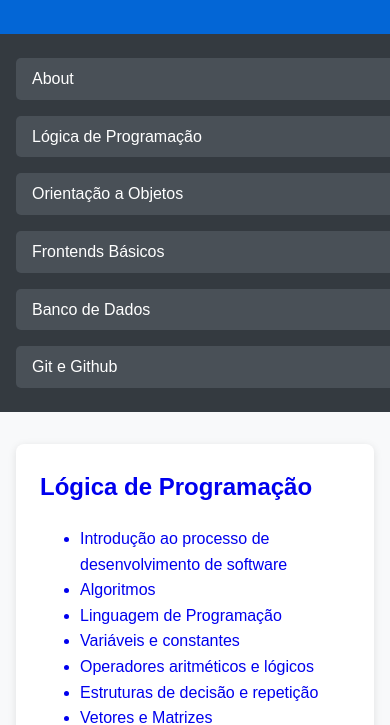
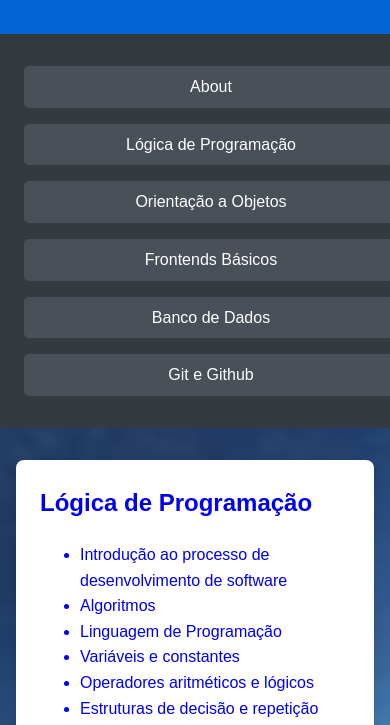
Before and after one commit to madogap/1000-devs-2024, a plain HTML site: page aulas-1000-devs-2024/src/com/mado/mesttra/apresentacao/master.html in a window 390 px wide. Shown: the part 143-868 px from the top of the page. Drawn offline with Linux system fonts and the light colour scheme.

Commit message:
Adicionado imagens

```diff
--- a/aulas-1000-devs-2024/src/com/mado/mesttra/apresentacao/master.html
+++ b/aulas-1000-devs-2024/src/com/mado/mesttra/apresentacao/master.html
@@ -17,7 +17,10 @@
       <h1>Ementa da Academia 1000Devs 2024</h1>
     </header>
 
+    <div class="container-navbar">
+
       <nav aria-label="Navegação Principal">
+
         <a href="https://github.com/madogap?tab=repositories">About</a>
         <a href="#logica">Lógica de Programação</a>
         <a href="#poo">Orientação a Objetos</a>
@@ -25,6 +28,7 @@
         <a href="#banco">Banco de Dados</a>
         <a href="#git">Git e Github</a>
       </nav>
+    </div>
 
     <main class="container-templates">
 
--- a/aulas-1000-devs-2024/src/com/mado/mesttra/apresentacao/tools/style/styles.css
+++ b/aulas-1000-devs-2024/src/com/mado/mesttra/apresentacao/tools/style/styles.css
@@ -4,6 +4,10 @@
     margin: 0;
     padding: 0;
     background-color: #f8f9fa;
+    background-image: url('../style/img/01.jpg'); /* Define a imagem de fundo */
+    background-size: cover; /* Faz com que a imagem cubra toda a área do fundo */
+    background-position: center; /* Centraliza a imagem */
+    background-repeat: no-repeat; /* Evita que a imagem se repita */
 }
 
 header {
@@ -13,9 +17,15 @@
     text-align: center;
 }
 
+container-navbar{
+    display: flex;
+    flex-wrap: wrap;
+}
+
+
 nav {
     background-color: #343a40;
-    padding: 1rem;
+    padding: 1.5rem;
     display: flex;
     justify-content: center;
     flex-wrap: wrap;
@@ -37,11 +47,8 @@
 
 a:link, a:visited {
 
+    text-decoration: none;
 
-
-
-    text-decoration: none;
-    display: flex;
   }
 
 
@@ -109,3 +116,16 @@
         text-align: center;
     }
 }
+
+@media (max-width: 800px) {
+    nav {
+        flex-direction: column;
+        align-items: center;
+    }
+
+    nav a {
+        margin: 0.5rem 0;
+        width: 100%;
+        text-align: center;
+    }
+}
--- /dev/null
+++ b/aulas-1000-devs-2024/src/com/mado/mesttra/apresentacao/view/templates/logica/styles/index.css
@@ -0,0 +1,15 @@
+body{
+        background-image: url('../styles/img/02.PNG'); /* Define a imagem de fundo */
+        background-size: cover; /* Faz com que a imagem cubra toda a área do fundo */
+        background-position: center; /* Centraliza a imagem */
+        background-repeat: no-repeat; /* Evita que a imagem se repita */
+
+}
+
+h1, h2{
+    color: aliceblue;
+}
+
+header{
+
+}
--- a/aulas-1000-devs-2024/src/com/mado/mesttra/apresentacao/view/templates/styles-global/styles-global.css
+++ b/aulas-1000-devs-2024/src/com/mado/mesttra/apresentacao/view/templates/styles-templates/styles-templates.css
@@ -10,6 +10,7 @@
     background-color: #f4f4f4;
     color: #333;
     padding: 20px;
+
 }
 
 h1, h2 {
```
Also changed, not shown: aulas-1000-devs-2024/src/com/mado/mesttra/apresentacao/view/templates/database/index.html (+1 -1 lines), aulas-1000-devs-2024/src/com/mado/mesttra/apresentacao/view/templates/front-end/index.html (+1 -1 lines), aulas-1000-devs-2024/src/com/mado/mesttra/apresentacao/view/templates/github/index.html (+1 -1 lines), aulas-1000-devs-2024/src/com/mado/mesttra/apresentacao/view/templates/logica/index.html (+2 -1 lines), aulas-1000-devs-2024/src/com/mado/mesttra/apresentacao/view/templates/orientacao-objeto/index.html (+1 -1 lines), aulas-1000-devs-2024/src/com/mado/mesttra/apresentacao/tools/style/img/01.jpg (added), aulas-1000-devs-2024/src/com/mado/mesttra/apresentacao/view/templates/logica/styles/img/01.jpg (added), aulas-1000-devs-2024/src/com/mado/mesttra/apresentacao/view/templates/logica/styles/img/02.PNG (added). Lines whose indentation alone changed are shown as unchanged.
